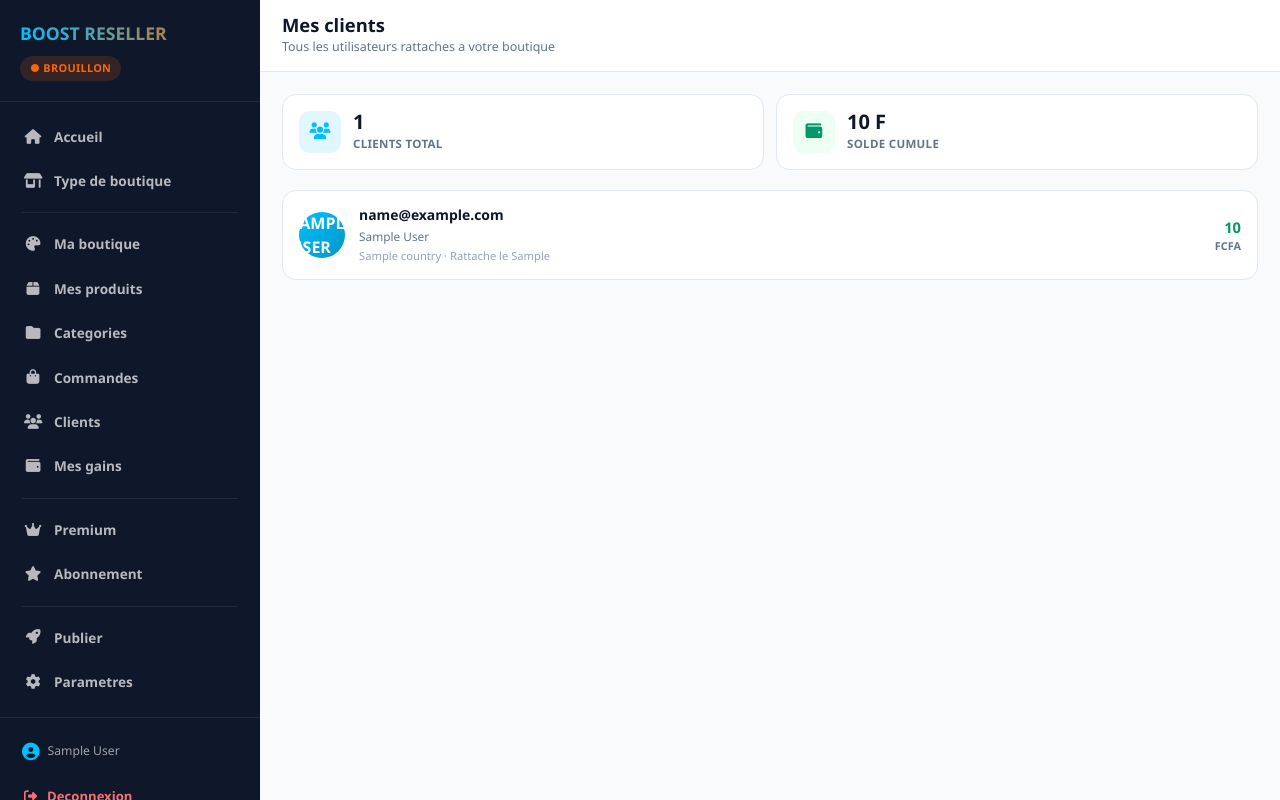
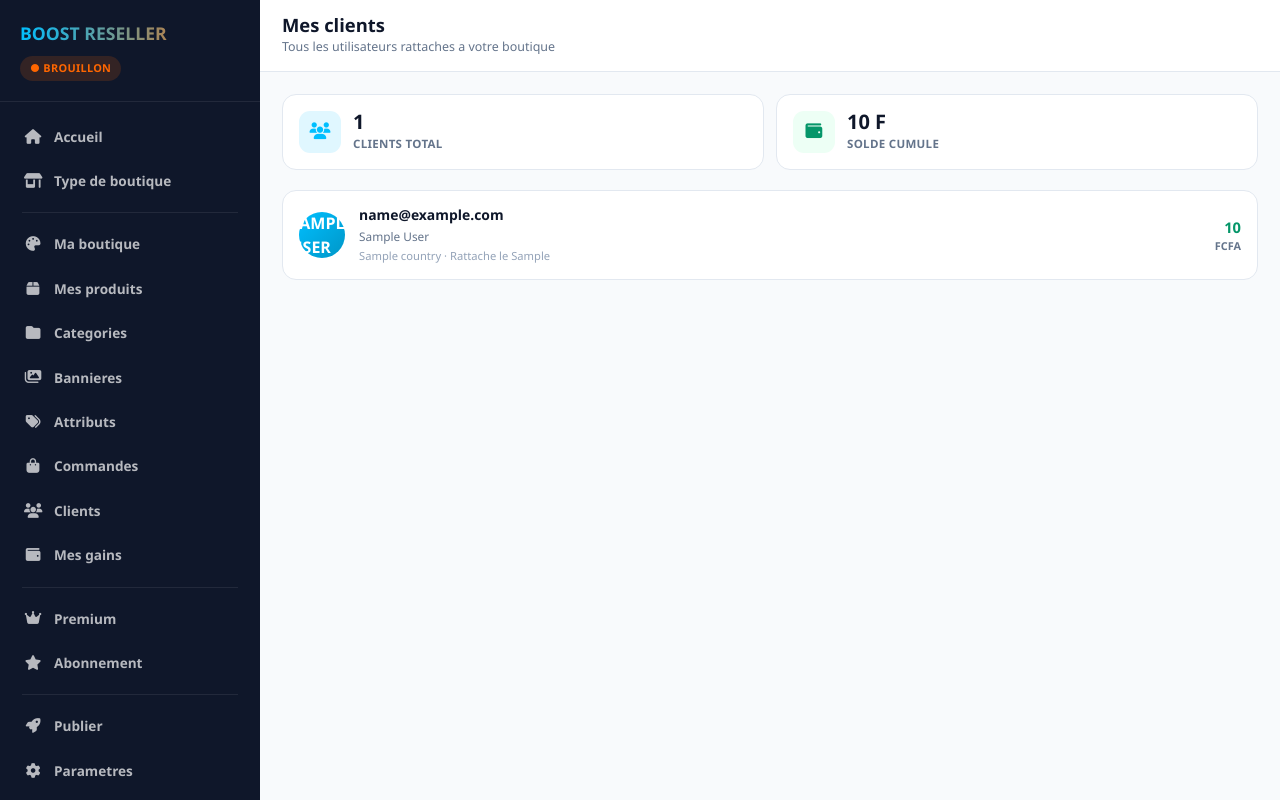
Before and after one commit to abdoula14cherif/kalilinux, a Flask app: template app/templates/dashboard/clients.html in a window 1280 px wide. Run offline with Flask 3, Linux system fonts and the light colour scheme; the template is opened without the code that fills it: most values are stand-ins (such as "Sample title", 1, 10 or a date in 2020); parts of the project's set-up code (start-up, migrations or seed data) failed here and were passed over.

Commit message:
Update layout.html

```diff
--- a/app/templates/dashboard/layout.html
+++ b/app/templates/dashboard/layout.html
@@ -88,6 +88,12 @@
       <a href="{{ url_for('dashboard.categories') }}" class="nav-item {% if request.endpoint == 'dashboard.categories' %}active{% endif %}">
         <i class="fas fa-folder"></i> Categories
       </a>
+      <a href="{{ url_for('dashboard.bannieres') }}" class="nav-item {% if request.endpoint == 'dashboard.bannieres' %}active{% endif %}">
+        <i class="fas fa-images"></i> Bannieres
+      </a>
+      <a href="{{ url_for('dashboard.attributs') }}" class="nav-item {% if request.endpoint == 'dashboard.attributs' %}active{% endif %}">
+        <i class="fas fa-tags"></i> Attributs
+      </a>
       {% endif %}
 
       <a href="{{ url_for('dashboard.commandes') }}" class="nav-item {% if request.endpoint == 'dashboard.commandes' %}active{% endif %}">
```
